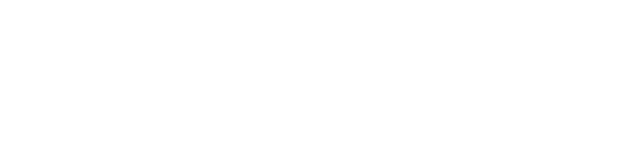
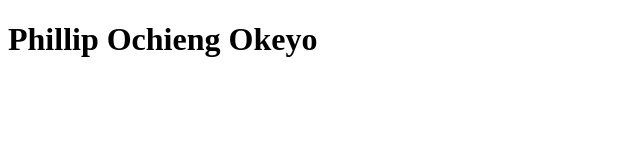
Before and after one commit to pronepoet/portfolio_landing_page, a plain HTML site: page index.html in a window 1280 px wide. Shown: the whole page, without its empty margins (0-640 px from the left). Drawn offline with Linux system fonts and the light colour scheme.

```diff
--- a/css/style.css
+++ b/css/style.css
@@ -0,0 +1,3 @@
+body {
+    margin: 0;
+}
--- a/index.html
+++ b/index.html
@@ -7,6 +7,6 @@
     <title>Document</title>
 </head>
 <body>
-
+    <h1>Phillip Ochieng Okeyo</h1>
 </body>
 </html>
```
